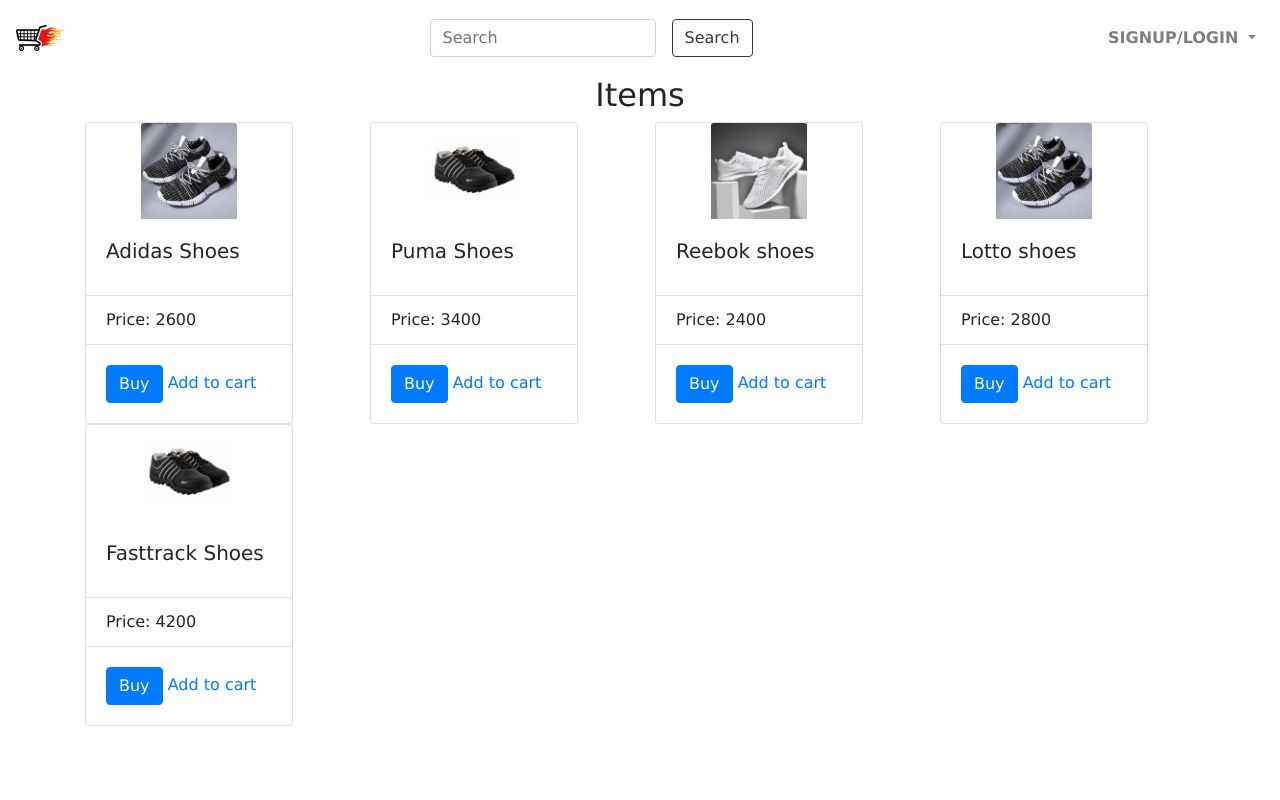
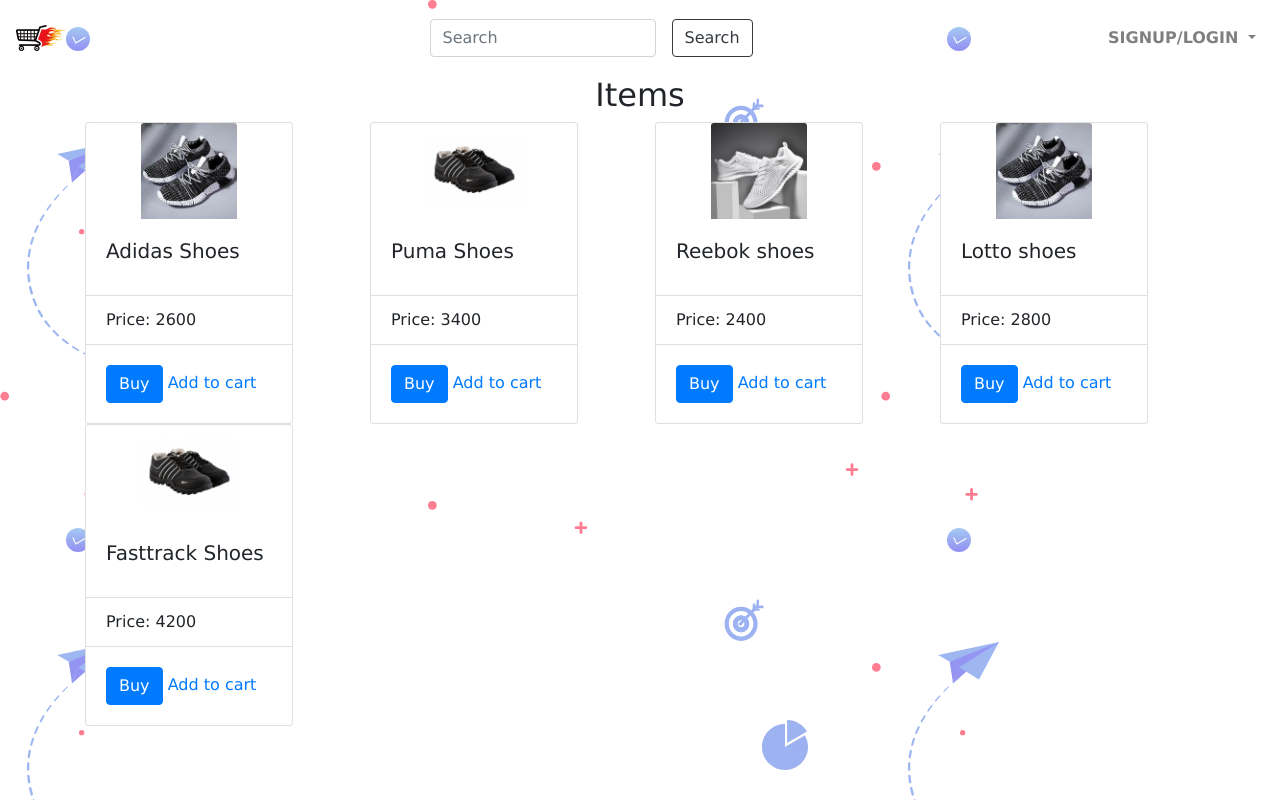
Before and after one commit to galanteria01/buyspot-ecom-website, a Django app: page /items/ in a window 1280 px wide. Run offline with Django 3.2, Linux system fonts and the light colour scheme; data comes from the database, SQL or seed files in the repository; some libraries are stand-ins or nearby versions.

Commit message:
Made little addtions

```diff
--- a/assets/style.css
+++ b/assets/style.css
@@ -2,6 +2,9 @@
 
 body{
     font-family: Verdana, Geneva, Tahoma, sans-serif;
+    background-image: url('./background.svg');
+    overflow-y: scroll;
+
 }
 .navbar{
     text-transform: uppercase;
```
Also changed, not shown: assets/background.svg (added).
